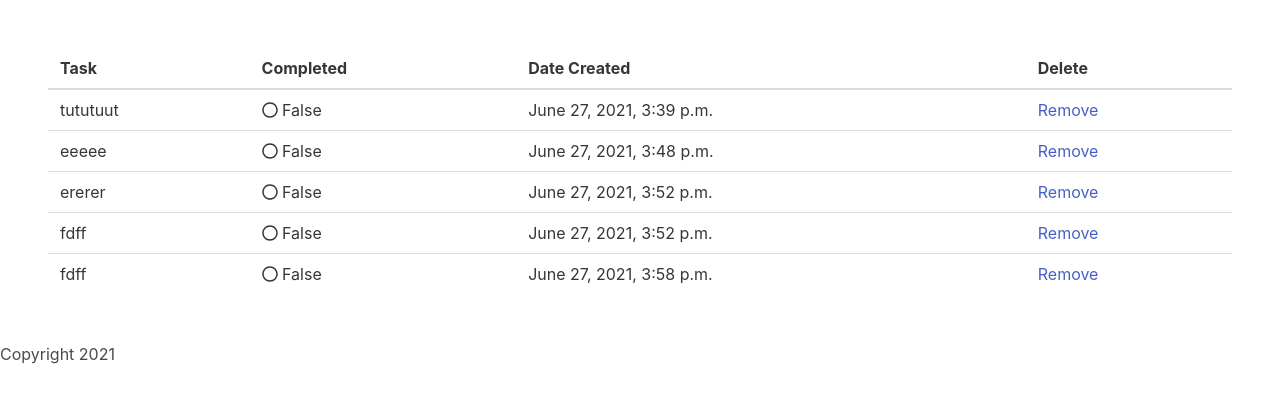
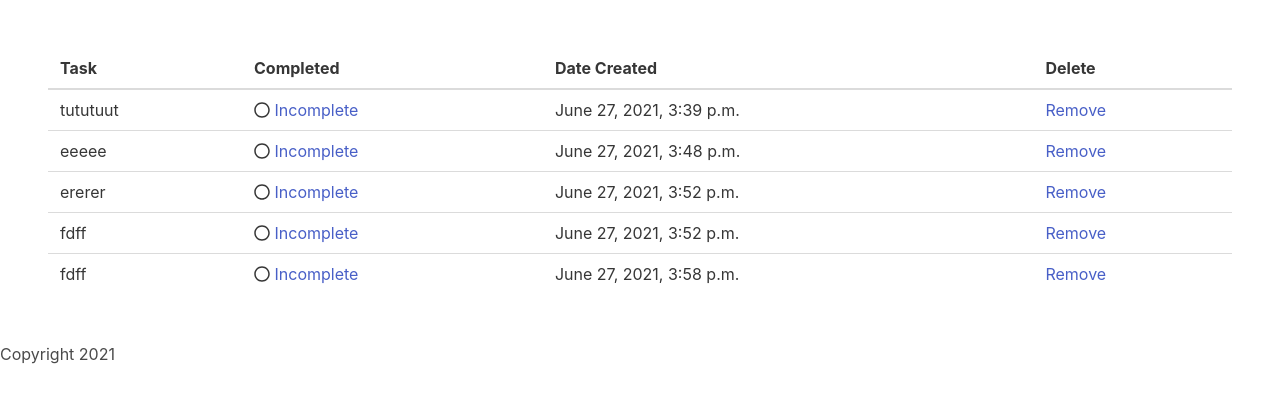
Before and after one commit to Andreea-Paul/todo, a Django app: page /home in a window 1280 px wide. Shown: the part 56-459 px from the top of the page. Run offline with Django 3.2, Linux system fonts and the light colour scheme; data comes from the database, SQL or seed files in the repository; both versions use the stored data as it was after the commit; some libraries are stand-ins or nearby versions.

Commit message:
Add Complete/Incomplete

```diff
--- a/todoapp/templates/home.html
+++ b/todoapp/templates/home.html
@@ -65,9 +65,11 @@
                 </td>
                 <td>
                     {% if todo.completed == True %}
-                        <i class="far fa-check-circle"></i> {{ todo.completed }}
+                        <i class="far fa-check-circle"></i>
+                        <a href="{% url 'mark_incomplete' todo.id %}">Done</a>
                     {% else %}
-                        <i class="far fa-circle"></i> {{ todo.completed }}
+                        <i class="far fa-circle"></i>
+                        <a href="{% url 'mark_complete' todo.id %}">Incomplete</a>
                     {% endif %}
                 </td>
                 <td>
--- a/todoapp/urls.py
+++ b/todoapp/urls.py
@@ -1,7 +1,9 @@
 from django.urls import path
-from .views import delete, home
+from .views import delete, home, mark_complete, mark_incomplete
 
 urlpatterns = [
     path('home', home, name='home'),
     path('delete/<int:todo_id>', delete, name='delete'),
+    path('mark_complete/<int:todo_id>', mark_complete, name="mark_complete"),
+    path('mark_incomplete/<int:todo_id>', mark_incomplete, name="mark_incomplete"),
 ]
--- a/todoapp/views.py
+++ b/todoapp/views.py
@@ -22,3 +22,16 @@
     todo.delete()
     messages.success(request, ('Task has been Deleted!'))
     return redirect('home')
+
+def mark_complete(request, todo_id):
+    todo = Todo.objects.get(id=todo_id)
+    todo.completed = True
+    todo.save()
+    return redirect('home')
+
+
+def mark_incomplete(request, todo_id):
+    todo = Todo.objects.get(id=todo_id)
+    todo.completed = False
+    todo.save()
+    return redirect('home')
```
Also changed, not shown: db.sqlite3.
